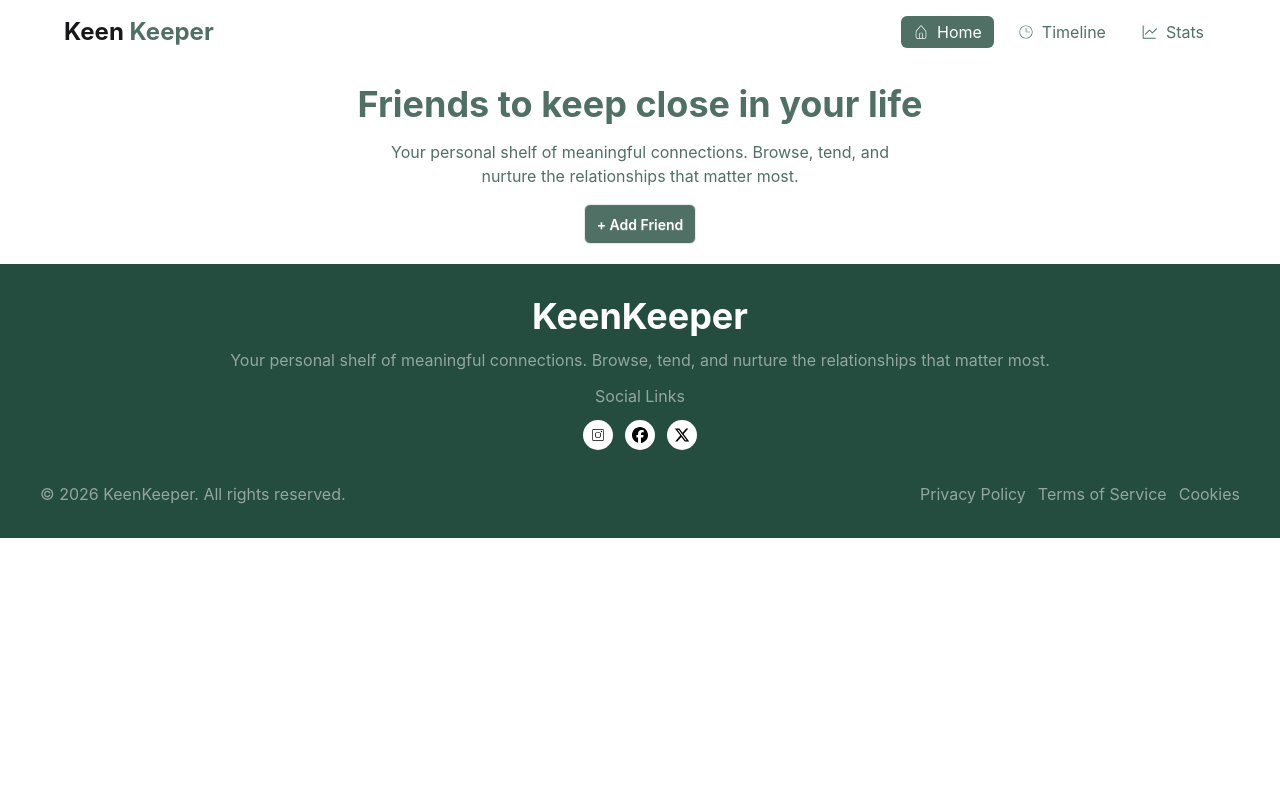
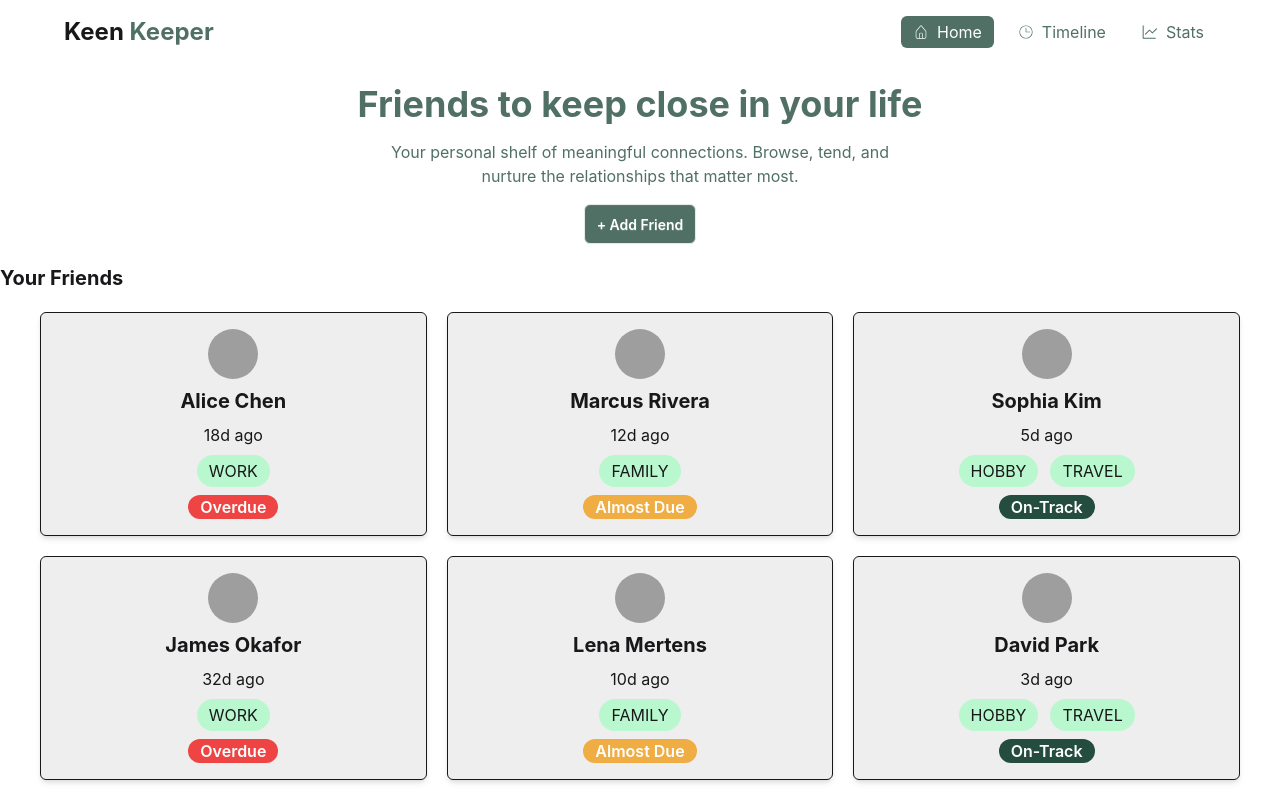
Before and after one commit to mamun945/my-assignment-7, a React (Vite) app: page / in a window 1280 px wide. Shown: the top 800 px of the page. Built offline with nearby package versions, Linux system fonts and the light colour scheme; grey boxes are pictures that could not be loaded.

Commit message:
i have added friend section

```diff
--- a/src/Component/HomePage/Home.jsx
+++ b/src/Component/HomePage/Home.jsx
@@ -8,7 +8,7 @@ const Home = () => {
         <>
          <Banner></Banner>
          {/* <FourCard></FourCard> */}
-         {/* <Friends></Friends> */}
+         <Friends></Friends>
 
         </>
     );
```
